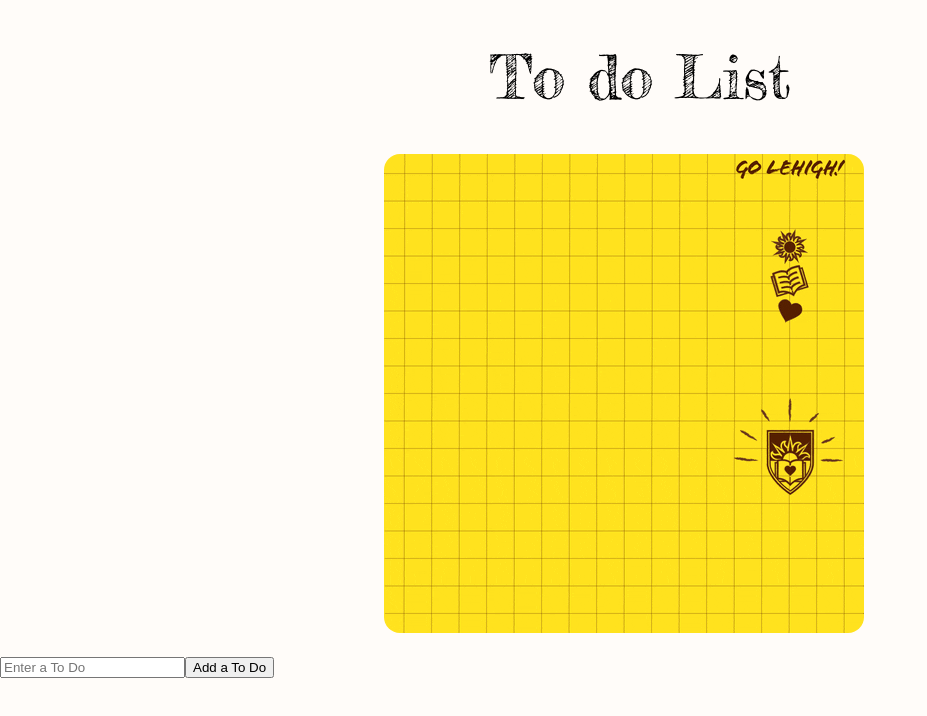
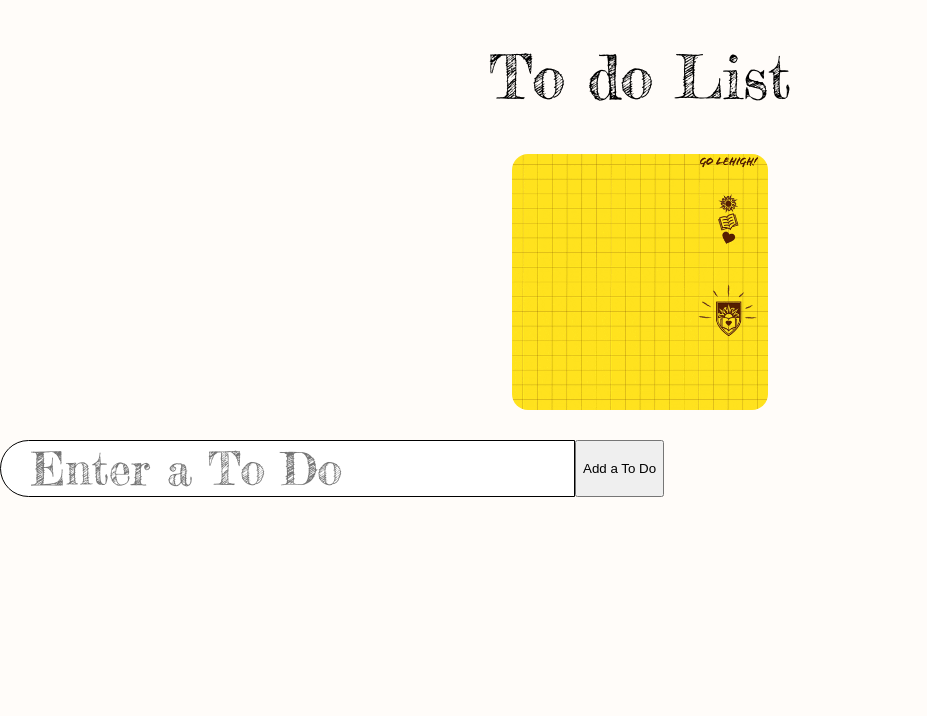
Before and after one commit to SchoolOfCode/w8d2_react-practice_creativity-challenge-diego-ivan-cat, a React (Create React App) app in the folder my-app/: page / in a window 1280 px wide. Shown: the top 716 px of the page, without its empty margins (0-927 px from the left). Built offline with nearby package versions, Linux system fonts and the light colour scheme.

Commit message:
css added to input

```diff
--- a/my-app/src/components/Input/Input.js
+++ b/my-app/src/components/Input/Input.js
@@ -9,8 +9,8 @@ export default function Input({ onSubmit }) {
 
     }
     return (
-        <div>
-            <input onChange={handleChange} value={text} placeholder="Enter a To Do"></input>
+        <div className="input-search-box">
+            <input className="search-content" onChange={handleChange} value={text} placeholder="Enter a To Do"></input>
             <button onClick={function(){
                  onSubmit(text);
             }}>Add a To Do</button>
--- a/my-app/src/components/css/app.css
+++ b/my-app/src/components/css/app.css
@@ -1,5 +1,6 @@
 @import "./header.css";
 @import "./font.css";
+@import "./input.css";
 
   html{
     font-size: 30px;
--- a/my-app/src/components/css/header.css
+++ b/my-app/src/components/css/header.css
@@ -1,7 +1,7 @@
 
 .img-container{
     position: relative;
-    width: 40%;
+    width: 20%;
     margin: 10px auto;
     display:flex;
     flex-direction: row;
--- /dev/null
+++ b/my-app/src/components/css/input.css
@@ -0,0 +1,15 @@
+.search-content{
+    padding: 0 1rem;
+    font-size: 1.5rem;
+    font-family: inherit;
+    outline: 0;
+    border: 1px solid black;
+    color: var(--charcoal);
+    border-top-left-radius: 2rem ;
+    border-bottom-left-radius:2rem ;
+}
+.input-search-box{
+    margin: 1rem 0;
+    display: flex;
+    align-items: stretch;
+}
```
